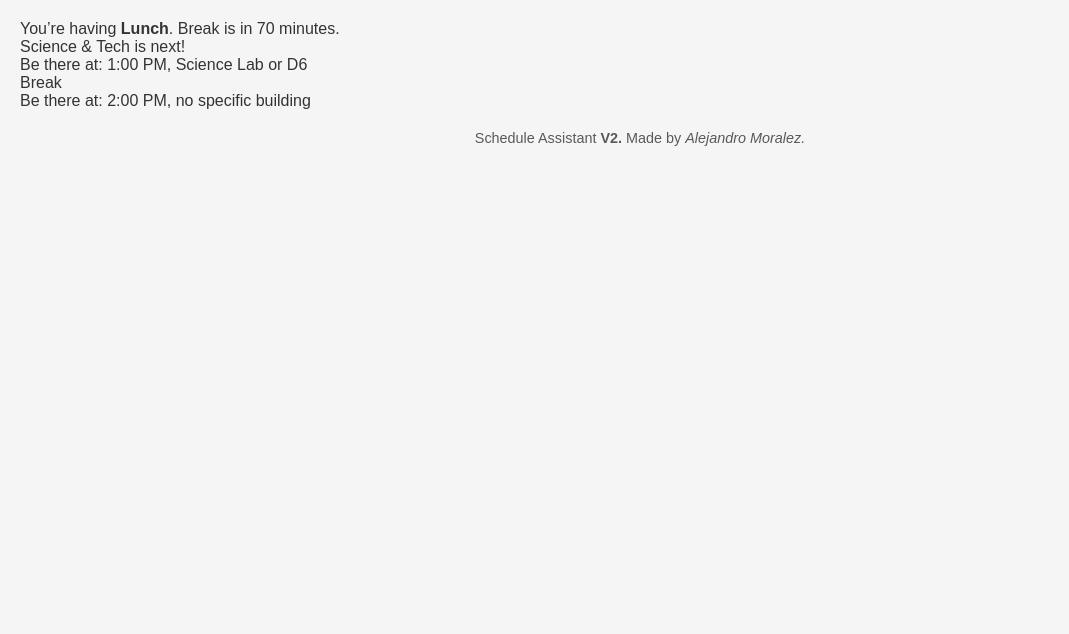
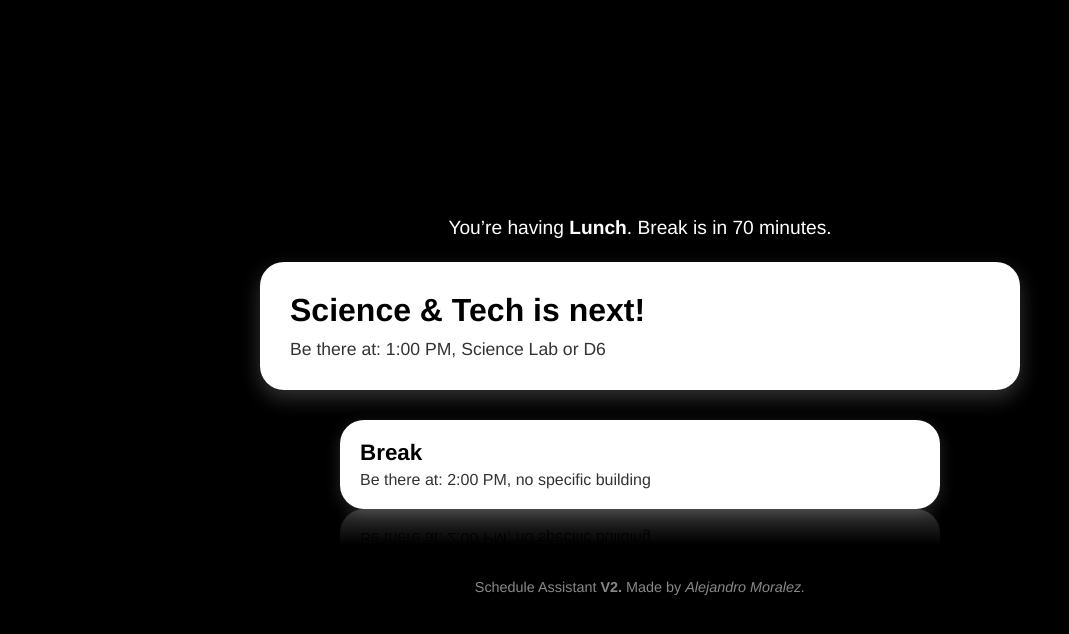
Before and after one commit to glitchy-m/izarepo, a plain HTML site: page index.html in a window 1280 px wide. Shown: the whole page, without its empty margins (0-1069 px from the left). Drawn offline with Linux system fonts and the light colour scheme.

Commit message:
Update style.css

```diff
--- a/style.css
+++ b/style.css
@@ -1,117 +1,149 @@
-body {
-  font-family: Arial, sans-serif;
-  background: #f5f5f5;
-  margin: 0;
-  padding: 20px;
-  color: #333;
-}
+/* Global reset/box sizing */
+* {
+    box-sizing: border-box;
+    margin: 0;
+    padding: 0;
+  }
 
-header nav a {
-  margin: 0 10px;
-  text-decoration: none;
-  color: #333;
-  transition: color 0.3s ease;
-}
-header nav a:hover {
-  color: #007BFF;
-}
+  body {
+    background: #000; /* black background */
+    color: #fff;      /* white text by default */
+    font-family: "Helvetica Neue", Arial, sans-serif;
+    min-height: 100vh;
+    display: flex;
+    flex-direction: column;
+    justify-content: center; /* center vertically */
+    align-items: center;     /* center horizontally */
+  }
 
-.box, .small-box, .class-abbr {
-  background: #fff;
-  padding: 20px;
-  margin-bottom: 20px;
-  border-radius: 8px;
-  box-shadow: 0 2px 4px rgba(0,0,0,0.1);
-  opacity: 0;
-  transform: translateY(20px);
-  animation: fadeInUp 0.5s ease forwards;
-}
+  /* We'll wrap our main content in a container so we can space the footer below */
+  #mainContent, #afterschoolContainer {
+    display: flex;
+    flex-direction: column;
+    align-items: center;
+    width: 100%;
+    max-width: 800px; /* optional max width */
+    padding: 20px;
+  }
 
-.small-box {
-  background: #eee;
-  padding: 10px;
-  margin-bottom: 20px;
-  border-radius: 6px;
-  font-size: 0.9em;
-}
+  /* Top status line: "You’re having X. Break is in 5 minutes." */
+  #topStatus {
+    font-size: 1.2rem;
+    margin-bottom: 20px;
+    text-align: center;
+    line-height: 1.4;
+  }
 
-.next-class {
-  display: flex;
-  flex-direction: column;
-}
+  /* Large white bubble (for the main class info, or "day is over") */
+  .white-bubble {
+    background: #fff;
+    color: #000;
+    border-radius: 1.5rem;
+    padding: 30px;
+    width: 100%;
+    margin: 0 auto 30px auto;
+    text-align: left;
+    box-shadow: 0 8px 20px rgba(255, 255, 255, 0.2);
+    position: relative;
+  }
 
-.next-class .class-name {
-  font-size: 1.5em;
-  font-weight: bold;
-}
+  /* The big text inside the bubble */
+  .white-bubble h1 {
+    font-size: 2.5rem;
+    font-weight: 700;
+    margin-bottom: 10px;
+    line-height: 1.2;
+  }
 
-.next-class .be-there {
-  font-size: 1em;
-  color: #555;
-}
+  /* "is next!" text etc. */
+  .white-bubble .main-line {
+    font-size: 2rem;
+    font-weight: 700;
+    margin-bottom: 10px;
+  }
 
-.break-info {
-  margin-top: 10px;
-  font-size: 1em;
-  color: #d9534f;
-}
+  .white-bubble .sub-line {
+    font-size: 1.1rem;
+    font-weight: 400;
+    color: #333;
+  }
 
-.small-box .next-next-class {
-  display: flex;
-  flex-direction: column;
-}
+  /* The smaller, reflected bubble for the next-next class */
+  .reflected-bubble {
+    background: #fff;
+    color: #000;
+    border-radius: 1.5rem;
+    padding: 20px;
+    width: 100%;
+    max-width: 600px;
+    margin: 0 auto 30px auto;
+    text-align: left;
+    box-shadow: 0 4px 15px rgba(255, 255, 255, 0.15);
+    position: relative;
+    font-size: 1.1rem;
+    /* Reflection effect (WebKit-only) */
+    -webkit-box-reflect: below 0 linear-gradient(transparent, transparent 60%, rgba(0, 0, 0, 0.2));
+  }
 
-.small-box .class-name {
-  font-size: 1.2em;
-  font-weight: bold;
-}
+  .reflected-bubble .main-line {
+    font-size: 1.4rem;
+    font-weight: 700;
+    margin-bottom: 5px;
+  }
+  .reflected-bubble .sub-line {
+    font-size: 1rem;
+    color: #333;
+  }
 
-.small-box .be-there {
-  font-size: 0.9em;
-  color: #555;
-}
+  /* Footer text at bottom */
+  footer {
+    margin: 20px 0 10px 0;
+    text-align: center;
+    font-size: 0.9rem;
+    color: #888;
+  }
 
-#tomorrowClasses {
-  display: flex;
-  gap: 10px;
-  flex-wrap: wrap;
-}
+  /* ---------- AFTER-SCHOOL SPECIFIC ---------- */
 
-.class-abbr {
-  background: #ddd;
-  padding: 10px;
-  border-radius: 4px;
-  text-align: center;
-  min-width: 60px;
-}
+  .pills-container {
+    display: flex;
+    flex-wrap: wrap;
+    gap: 12px;
+    justify-content: center;
+    margin-top: 10px;
+  }
 
-.class-abbr .class-time {
-  display: block;
-  font-size: 0.8em;
-  color: #333;
-}
+  /* White pills for tomorrow's classes */
+  .pill {
+    background: #fff;
+    color: #000;
+    border-radius: 1.5rem;
+    padding: 8px 16px;
+    font-size: 1rem;
+    font-weight: 600;
+    box-shadow: 0 4px 10px rgba(255, 255, 255, 0.1);
+  }
 
-.weekday-msg {
-  opacity: 0.7;
-  font-size: 1em;
-  margin-top: 10px;
-}
+  /* Special gradient for PE pill */
+  .pe-pill {
+    background: linear-gradient(to right, #add8e6, #0000ff);
+    color: #fff;
+  }
 
-footer {
-  text-align: center;
-  margin-top: 20px;
-  font-size: 0.9em;
-  opacity: 0.8;
-}
+  /* Smaller text for "Have a great (weekday)!" */
+  #weekdayMessage {
+    margin-top: 10px;
+    font-size: 1rem;
+    color: #ccc;
+    text-align: center;
+  }
 
-/* Fade-in animation */
-@keyframes fadeInUp {
-  from {
+  /* Example fade-in animation for bubble elements (optional) */
+  @keyframes fadeIn {
+    0% { opacity: 0; transform: translateY(20px); }
+    100% { opacity: 1; transform: translateY(0); }
+  }
+  .white-bubble, .reflected-bubble {
     opacity: 0;
-    transform: translateY(20px);
+    animation: fadeIn 0.6s ease forwards;
   }
-  to {
-    opacity: 1;
-    transform: translateY(0);
-  }
-}
```
